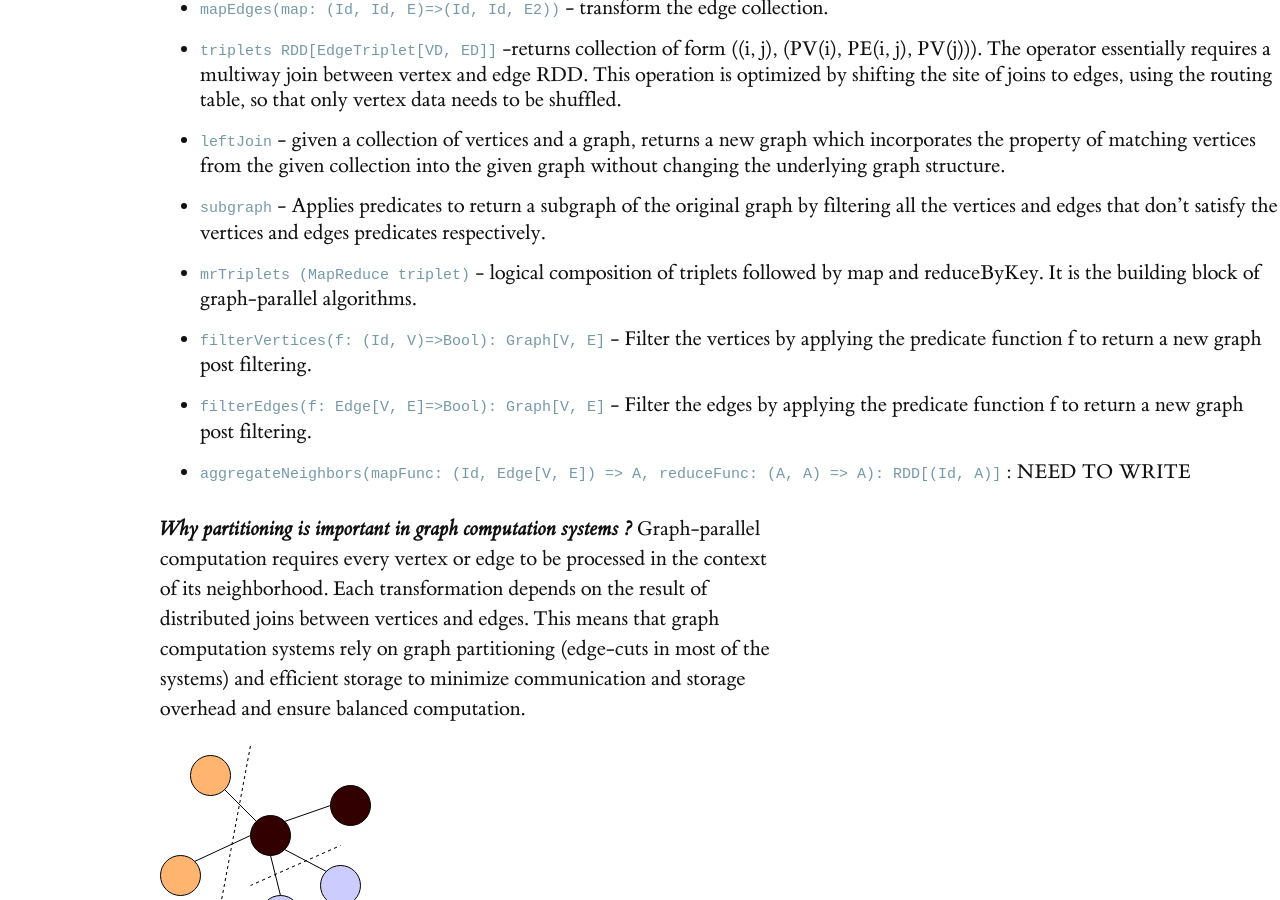
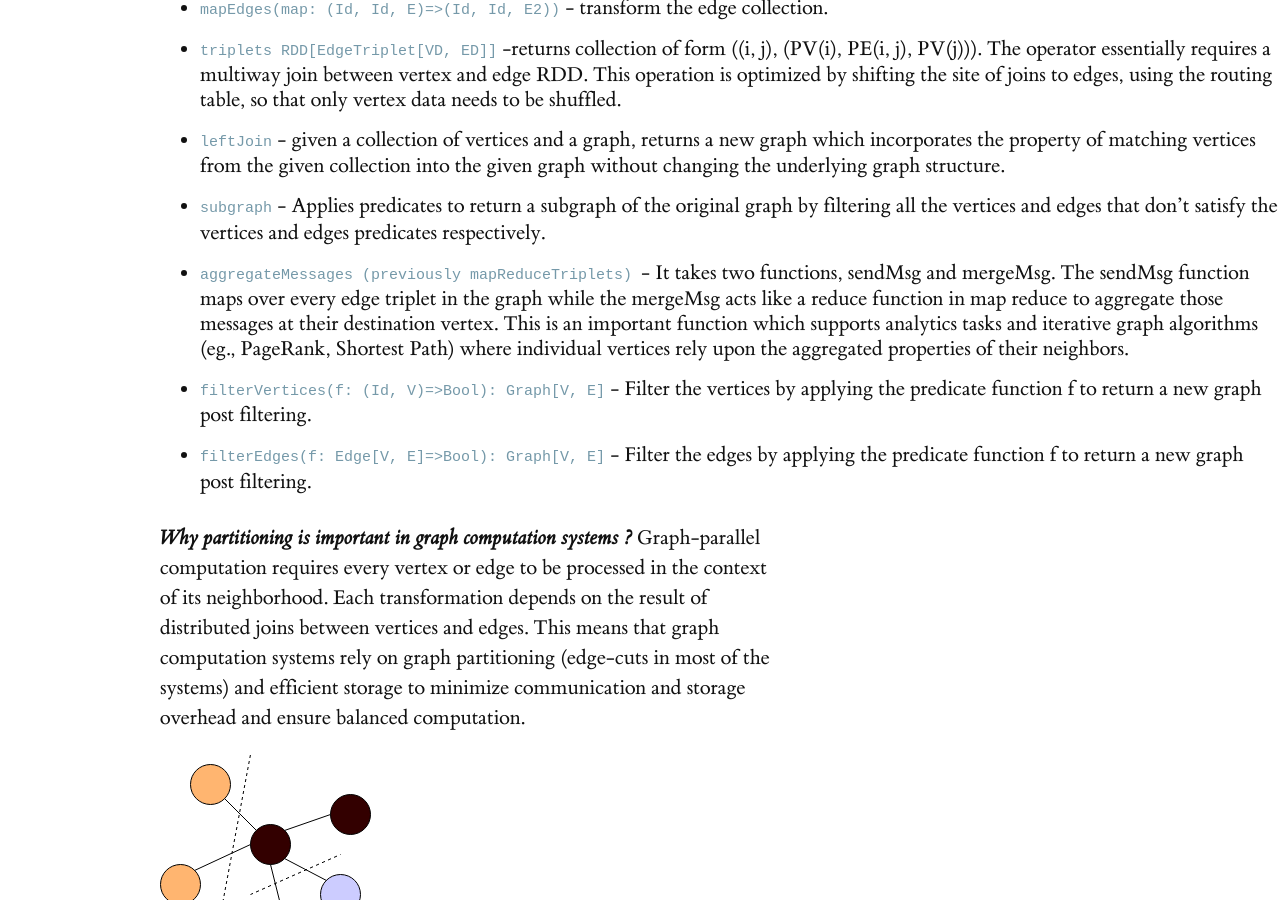
Before and after one commit to heathermiller/dist-prog-book, a Jekyll site: the page built from chapter/8/big-data.md, in a window 1280 px wide and 900 px high, scrolled down 26472 px. Built offline with Jekyll 4.4.1, drawn with Linux system fonts in a browser that asks for light colours; some web fonts are replaced; formulas are drawn with MathJax 3.

Commit message:
Updating GraphX

```diff
--- a/chapter/8/big-data.md
+++ b/chapter/8/big-data.md
@@ -482,10 +482,10 @@ GraphX API provides the below primitives for graph transformations :
 - `triplets RDD[EdgeTriplet[VD, ED]]` -returns collection of form ((i, j), (PV(i), PE(i, j), PV(j))). The operator essentially requires a multiway join between vertex and edge RDD. This operation is optimized by shifting the site of joins to edges, using the routing table, so that only vertex data needs to be shuffled.
 - `leftJoin` - given a collection of vertices and a graph, returns a new graph which incorporates the property of matching vertices from the given collection into the given graph without changing the underlying graph structure.
 - `subgraph` - Applies predicates to return a subgraph of the original graph by filtering all the vertices and edges that don’t satisfy the vertices and edges predicates respectively.
-- `mrTriplets (MapReduce triplet)` - logical composition of triplets followed by map and reduceByKey. It is the building block of graph-parallel algorithms.
+- `aggregateMessages (previously mapReduceTriplets) ` - It takes two functions, sendMsg and mergeMsg. The sendMsg function maps over every edge triplet in the graph while the mergeMsg acts like a reduce function in map reduce to aggregate those messages at their destination vertex. This is an important function which supports analytics tasks and iterative graph algorithms (eg., PageRank, Shortest Path) where individual vertices rely upon the aggregated properties of their neighbors.
 - `filterVertices(f: (Id, V)=>Bool): Graph[V, E]` - Filter the vertices by applying the predicate function f to return a new graph post filtering.
 - `filterEdges(f: Edge[V, E]=>Bool): Graph[V, E]` - Filter the edges by applying the predicate function f to return a new graph post filtering.
-- `aggregateNeighbors(mapFunc: (Id, Edge[V, E]) => A, reduceFunc: (A, A) => A): RDD[(Id, A)]` : NEED TO WRITE
+
 
 ***Why partitioning is important in graph computation systems ?***
 Graph-parallel computation requires every vertex or edge to be processed in the context of its neighborhood. Each transformation depends on the result of distributed joins between vertices and edges. This means that graph computation systems rely on graph partitioning (edge-cuts in most of the systems) and efficient storage to minimize communication and storage overhead and ensure balanced computation.
```
